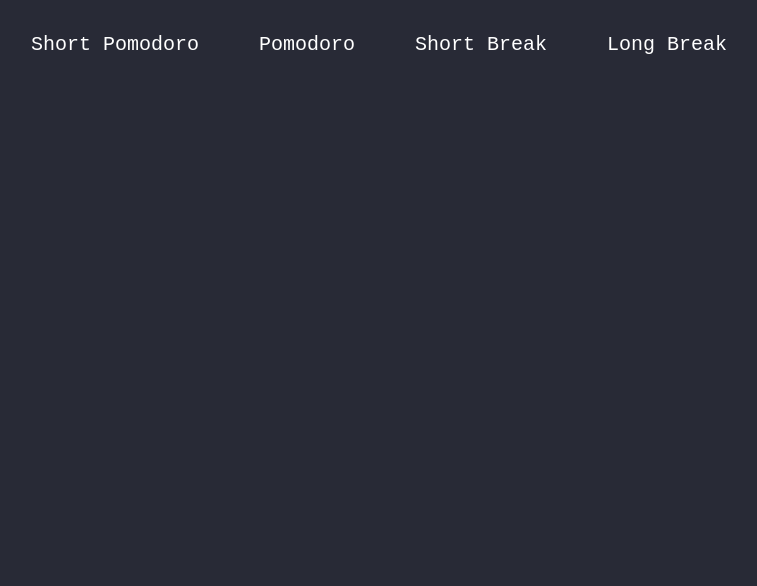
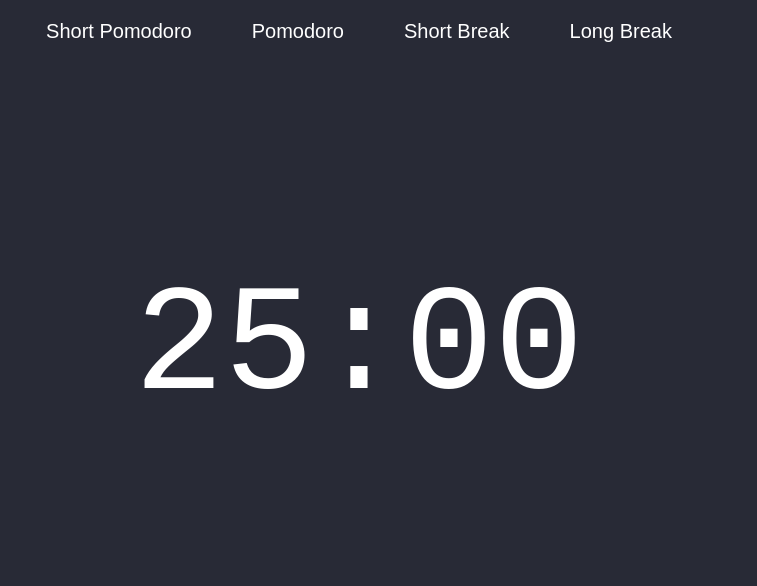
Before and after one commit to p4ckysm4cky/pomodoro_timer, a website with bundled scripts: page index.html in a window 1280 px wide. Shown: the whole page, without its empty margins (281-1038 px from the left). Built offline with nearby package versions, Linux system fonts and the light colour scheme.

Commit message:
Added mediaqueries for clock and navbar

```diff
--- a/index.html
+++ b/index.html
@@ -9,15 +9,18 @@
         <title>Pomodoro Timer</title>
     </head>
     <body>
-        <div>
-            <span class="navbar">
+        <div class="verticalStructure">
+            <div class="navbar">
                 <ul>
                     <li>Short Pomodoro</li>
                     <li>Pomodoro</li>
                     <li>Short Break</li>
                     <li>Long Break</li>
                 </ul>
-            </span>
+            </div>
+            <div class="clockContainer">
+                <p id="clock">25:00</p>
+            </div>
         </div>
     </body>
 </html>
--- a/styles.css
+++ b/styles.css
@@ -5,10 +5,19 @@ body {
     color: white;
     display: flex;
     justify-content: center;
+    align-items: center;
 }
+.verticalStructure {
+    display: flex;
+    flex-direction: column;
+    align-items: center;
+}
+
 .navbar ul {
     display: flex;
-    justify-content: space-around;
+    justify-content: space-between;
+    margin: 0px;
+    padding: 0px;
 }
 
 .navbar ul li {
@@ -18,8 +27,29 @@ body {
     display: inline;
     padding: 20px 30px 20px 30px;
     font-size: 20px;
+    font-family: Arial, Helvetica, sans-serif;
 }
 
-.navbar ul li:hover{
+.navbar ul li:hover {
     cursor: pointer;
 }
+
+@media (max-width: 480px) {
+    .navbar ul li {
+        font-size: 15px;
+        padding: 10px 10px 10px 10px;
+    }
+}
+
+.clockContainer {
+    margin-top: 50px;
+}
+
+#clock {
+    font-size: 150px;
+}
+@media (max-width: 768px) {
+    #clock {
+        font-size: 90px;
+    }
+}
```
Also changed, not shown: readme.md.
